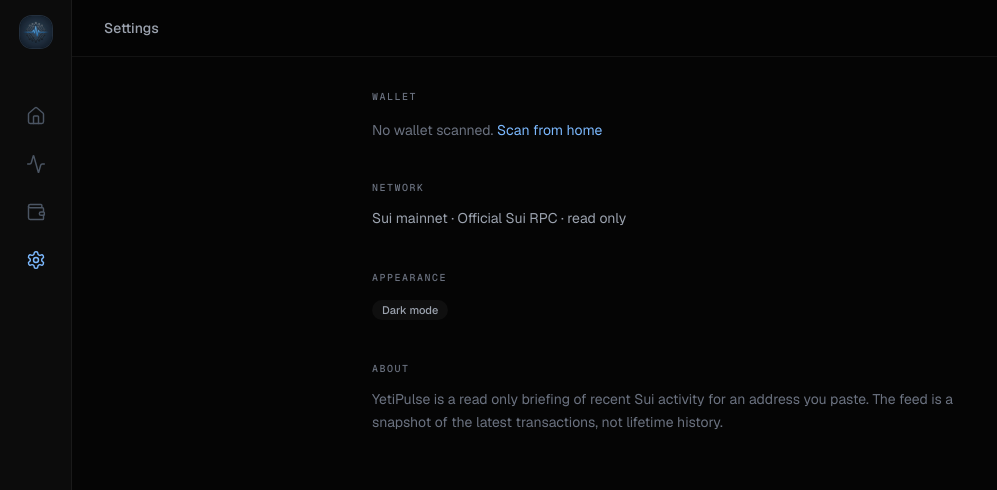
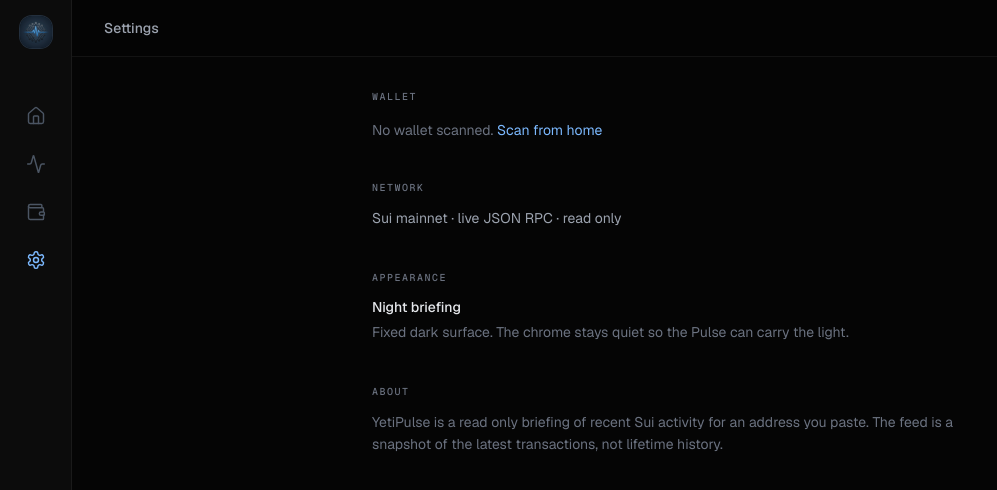
Before and after one commit to thisishaidee/YetiPulse, a Next.js app: page /settings in a window 1280 px wide. Shown: the top 490 px of the page, without its empty margins (0-997 px from the left). Built offline with nearby package versions, Linux system fonts and the light colour scheme.

Commit message:
Replace Dark mode chip with Night briefing fact

```diff
--- a/src/app/settings/page.tsx
+++ b/src/app/settings/page.tsx
@@ -34,12 +34,13 @@ function SettingsBody() {
         </section>
         <section>
           <p className="section-label">Network</p>
-          <p className="mt-3 text-sm leading-relaxed text-gray-400">Sui mainnet · Official Sui RPC · read only</p>
+          <p className="mt-3 text-sm leading-relaxed text-gray-400">Sui mainnet · live JSON RPC · read only</p>
         </section>
         <section>
           <p className="section-label">Appearance</p>
-          <p className="mt-3">
-            <span className="badge bg-white/[0.04] text-gray-400">Dark mode</span>
+          <p className="mt-3 text-sm font-medium text-gray-200">Night briefing</p>
+          <p className="mt-1 max-w-prose text-sm leading-relaxed text-gray-500">
+            Fixed dark surface. The chrome stays quiet so the Pulse can carry the light.
           </p>
         </section>
         <section>
```
